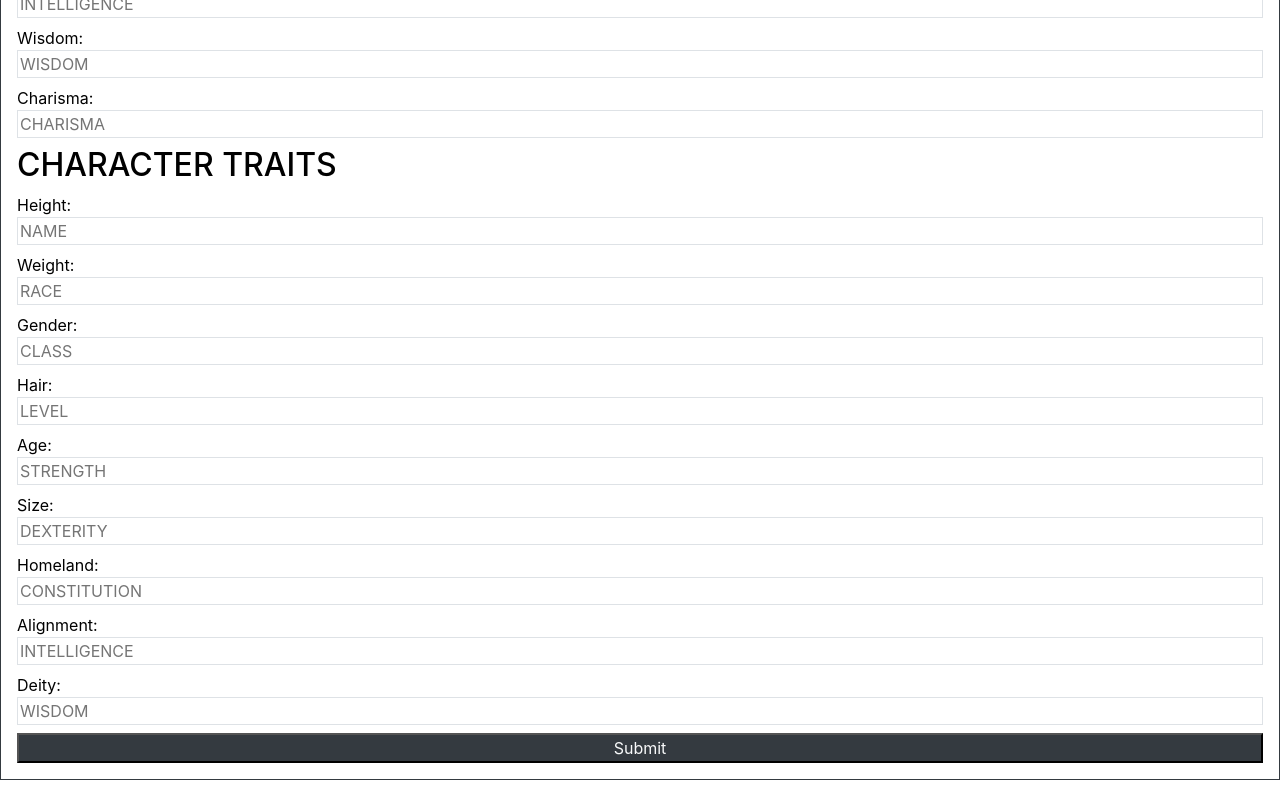
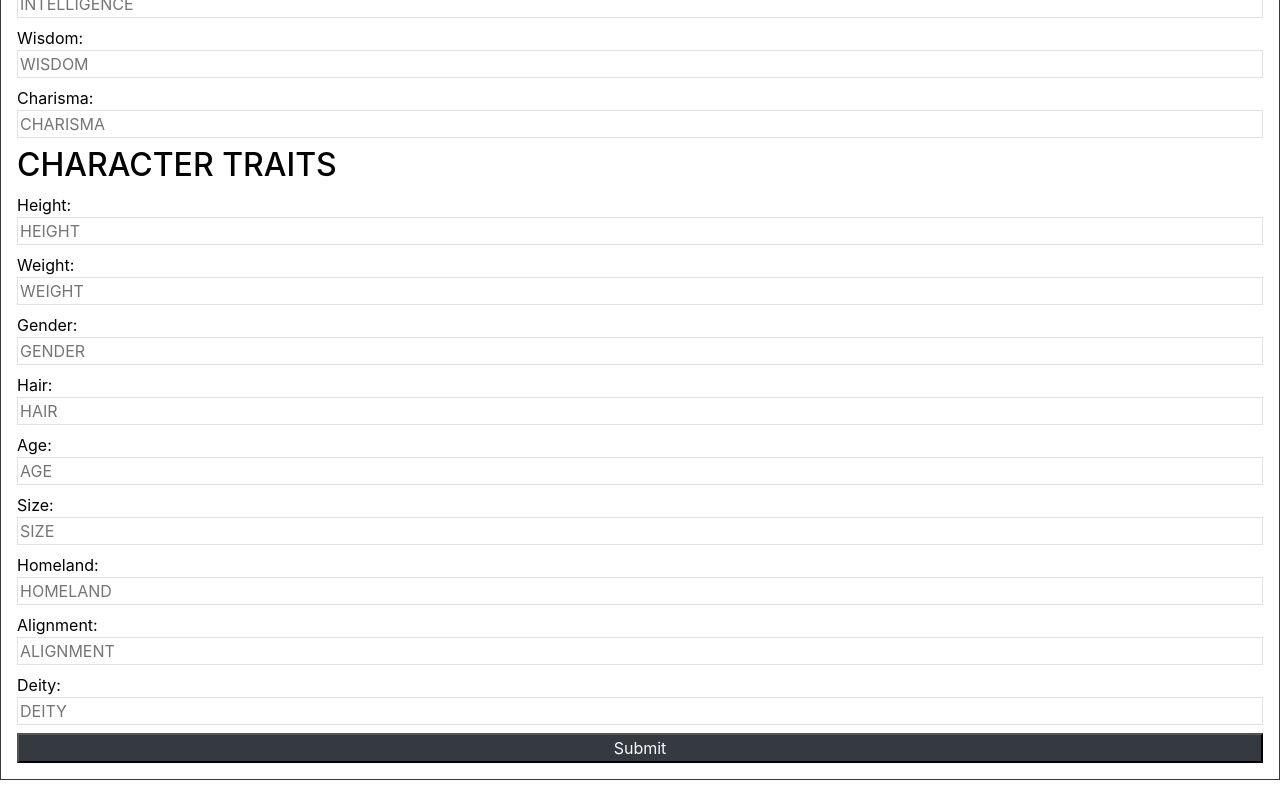
Before and after one commit to Z-S-Burke/reactPathfinder, a React (Create React App) app: page /newCharacter in a window 1280 px wide. Shown: the part 1319-2119 px from the top of the page. Built offline with nearby package versions, Linux system fonts and the light colour scheme.

Commit message:
added placeholder text to the new form elements

```diff
--- a/src/NewCharacter.js
+++ b/src/NewCharacter.js
@@ -20,15 +20,15 @@ class NewCharacter extends Component {
                     <label> Wisdom: <input className="w-100 border" type="text" placeholder="WISDOM" /> </label>
                     <label> Charisma: <input className="w-100 border" type="text" placeholder="CHARISMA" /> </label>
                     <h2> CHARACTER TRAITS </h2>
-                    <label> Height: <input className="w-100 border" type="text" placeholder="NAME" /> </label>
-                    <label> Weight: <input className="w-100 border" type="text" placeholder="RACE" /> </label>
-                    <label> Gender: <input className="w-100 border" type="text" placeholder="CLASS" /> </label>
-                    <label> Hair: <input className="w-100 border" type="text" placeholder="LEVEL" /> </label>
-                    <label> Age: <input className="w-100 border" type="text" placeholder="STRENGTH" /> </label>
-                    <label> Size: <input className="w-100 border" type="text" placeholder="DEXTERITY" /> </label>
-                    <label> Homeland: <input className="w-100 border" type="text" placeholder="CONSTITUTION" /> </label>
-                    <label> Alignment: <input className="w-100 border" type="text" placeholder="INTELLIGENCE" /> </label>
-                    <label> Deity: <input className="w-100 border" type="text" placeholder="WISDOM" /> </label>
+                    <label> Height: <input className="w-100 border" type="text" placeholder="HEIGHT" /> </label>
+                    <label> Weight: <input className="w-100 border" type="text" placeholder="WEIGHT" /> </label>
+                    <label> Gender: <input className="w-100 border" type="text" placeholder="GENDER" /> </label>
+                    <label> Hair: <input className="w-100 border" type="text" placeholder="HAIR" /> </label>
+                    <label> Age: <input className="w-100 border" type="text" placeholder="AGE" /> </label>
+                    <label> Size: <input className="w-100 border" type="text" placeholder="SIZE" /> </label>
+                    <label> Homeland: <input className="w-100 border" type="text" placeholder="HOMELAND" /> </label>
+                    <label> Alignment: <input className="w-100 border" type="text" placeholder="ALIGNMENT" /> </label>
+                    <label> Deity: <input className="w-100 border" type="text" placeholder="DEITY" /> </label>
                     <input className="text-light bg-dark d-flex justify-content-center" type="submit" value="Submit" />
                 </form>
             </div>
```
